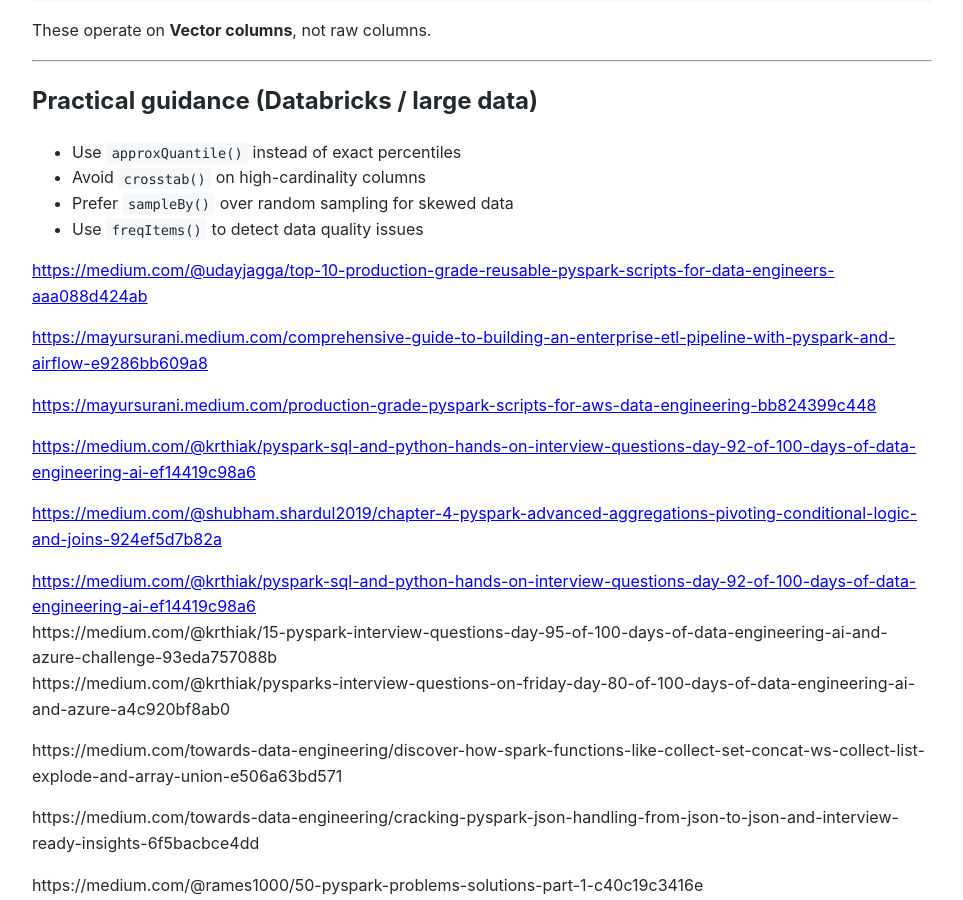
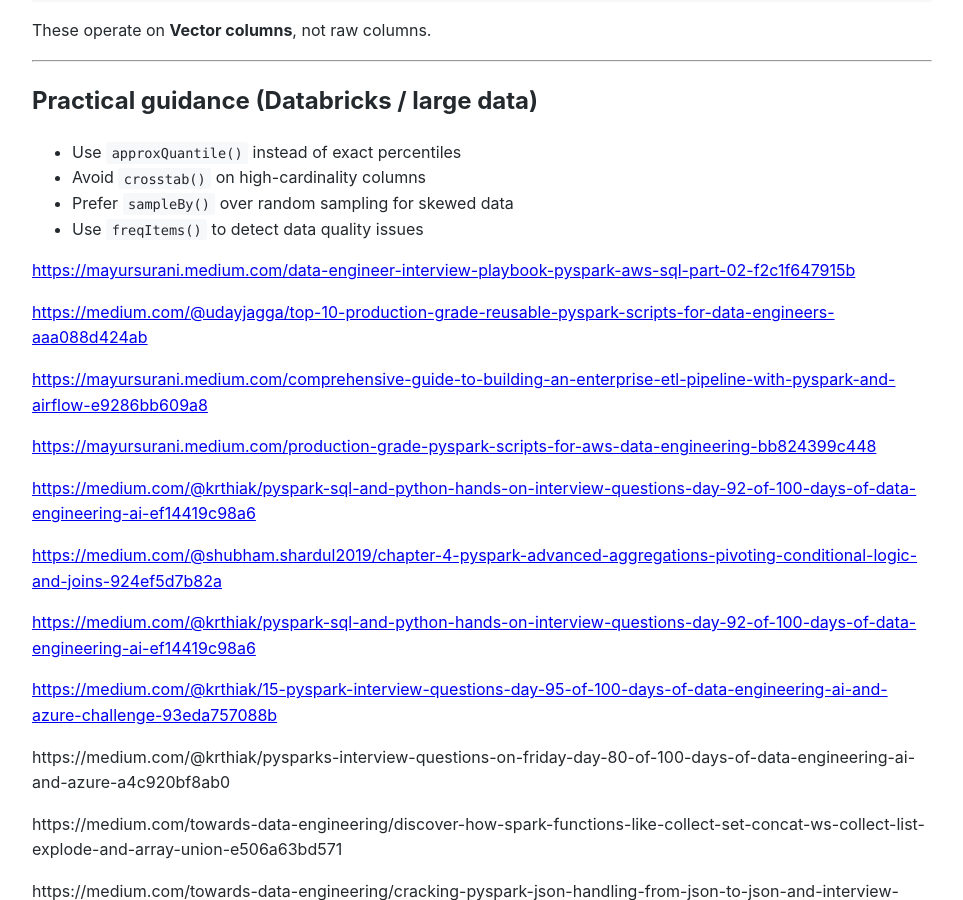
Before and after one commit to Michael-Lubinsky/michael-lubinsky.github.com, a Jekyll site: the page built from spark/pyspark.md, in a window 1280 px wide and 900 px high, scrolled down 29518 px. Shown: the whole window, without its empty margins (158-1121 px from the left). Built offline with Jekyll 4.4.1, drawn with Linux system fonts in a browser that asks for light colours; our own code applies the rules of GitHub Pages for plain Markdown files.

Commit message:
Update pyspark.md

```diff
--- a/spark/pyspark.md
+++ b/spark/pyspark.md
@@ -1565,7 +1565,7 @@
 * Use `freqItems()` to detect data quality issues
 
 
-
+<https://mayursurani.medium.com/data-engineer-interview-playbook-pyspark-aws-sql-part-02-f2c1f647915b>
 
 <https://medium.com/@udayjagga/top-10-production-grade-reusable-pyspark-scripts-for-data-engineers-aaa088d424ab>
 
@@ -1578,7 +1578,9 @@
 <https://medium.com/@shubham.shardul2019/chapter-4-pyspark-advanced-aggregations-pivoting-conditional-logic-and-joins-924ef5d7b82a>
 
 <https://medium.com/@krthiak/pyspark-sql-and-python-hands-on-interview-questions-day-92-of-100-days-of-data-engineering-ai-ef14419c98a6>
-https://medium.com/@krthiak/15-pyspark-interview-questions-day-95-of-100-days-of-data-engineering-ai-and-azure-challenge-93eda757088b
+
+<https://medium.com/@krthiak/15-pyspark-interview-questions-day-95-of-100-days-of-data-engineering-ai-and-azure-challenge-93eda757088b>
+
 https://medium.com/@krthiak/pysparks-interview-questions-on-friday-day-80-of-100-days-of-data-engineering-ai-and-azure-a4c920bf8ab0
 
 https://medium.com/towards-data-engineering/discover-how-spark-functions-like-collect-set-concat-ws-collect-list-explode-and-array-union-e506a63bd571
```
